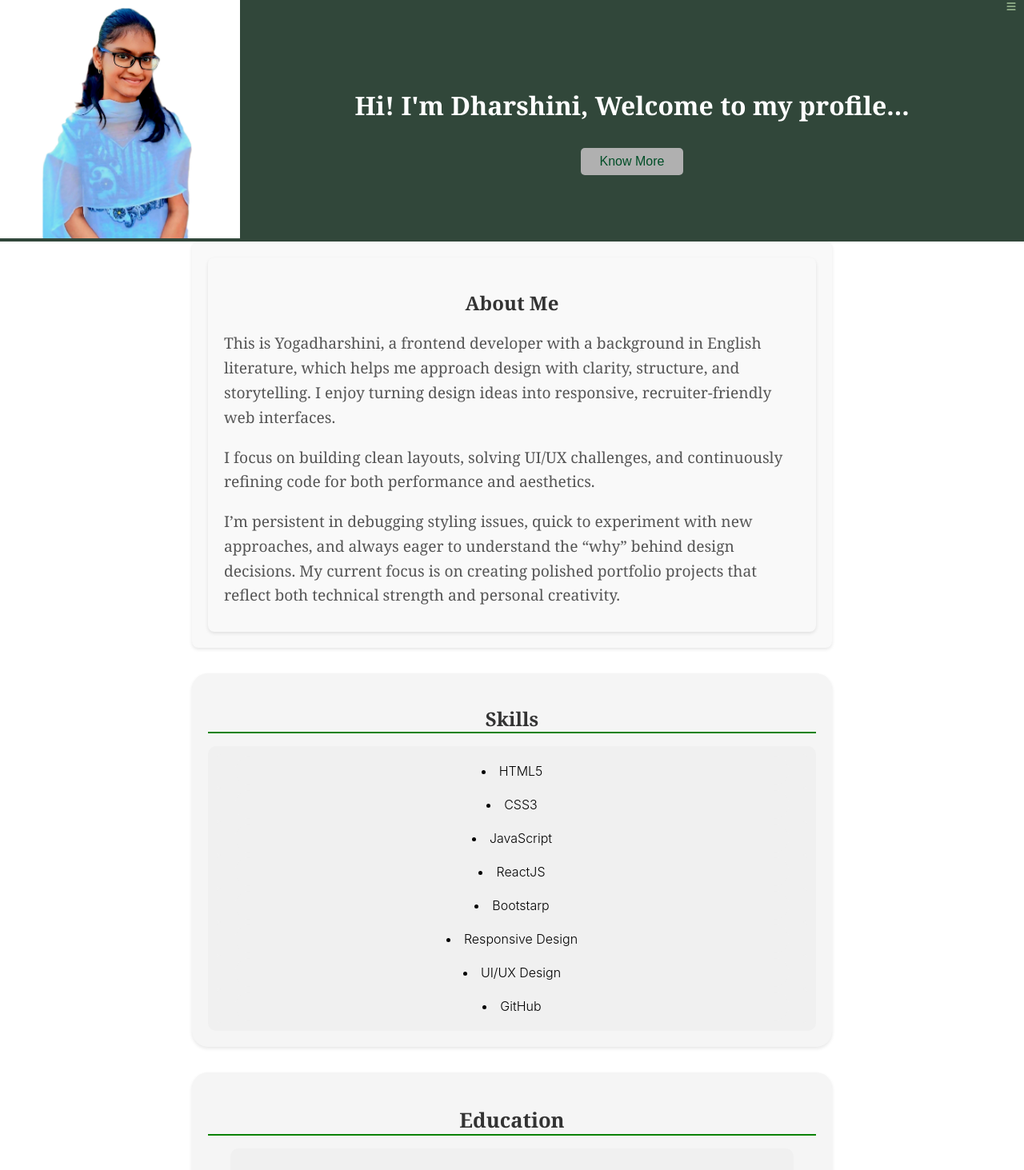
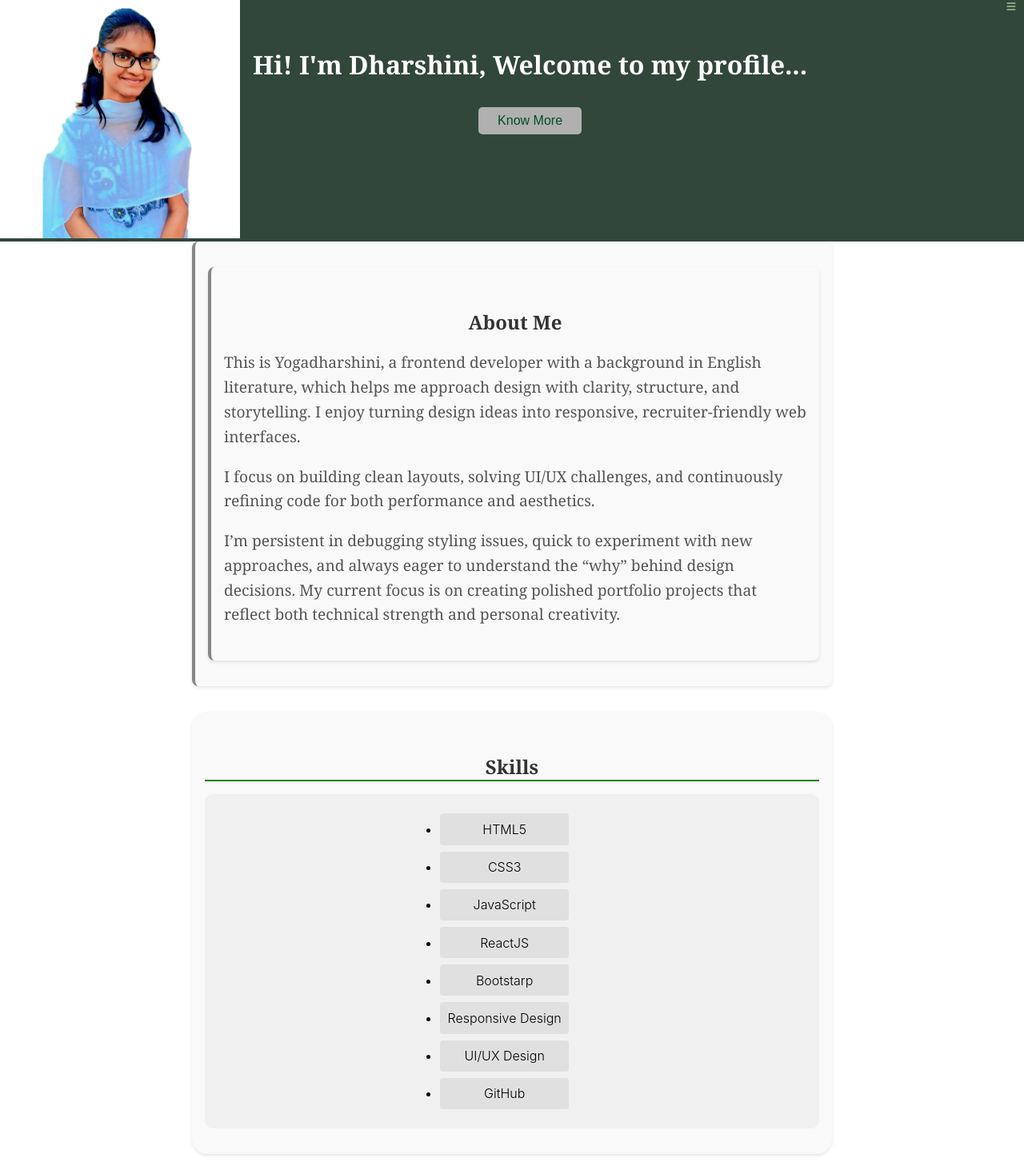
Before and after one commit to Dharshini-26003/interactive-resume, a React (Create React App) app: page / in a window 1280 px wide. Shown: the top 1463 px of the page at 80% size. Built offline with nearby package versions, Linux system fonts and the light colour scheme.

Commit message:
Modified css styles

```diff
--- a/src/components/education.jsx
+++ b/src/components/education.jsx
@@ -7,7 +7,7 @@ function MyEducations(){
             <article className='edu-list'>
                 <h3>College/University</h3>
                 <p>
-                    <strong>Degree: </strong>
+                  <strong>Degree: </strong>
                   <span>Bachelor of Arts in English Literature</span>
                 </p>
                 <p>
--- a/src/components/skills.jsx
+++ b/src/components/skills.jsx
@@ -5,14 +5,16 @@ function MySkills(){
         <div id="skills">
         <h2>Skills</h2>
         <div className='skills-list'>
-            <div><li>HTML5</li></div>
-            <div><li>CSS3</li></div>
-            <div><li>JavaScript</li></div>
-            <div><li>ReactJS</li></div>
-            <div><li>Bootstarp</li></div>
-            <div><li>Responsive Design</li></div>
-            <div><li>UI/UX Design</li></div>
-            <div><li>GitHub</li></div>
+           <ul>
+            <li>HTML5</li>
+            <li>CSS3</li>
+            <li>JavaScript</li>
+            <li>ReactJS</li>
+            <li>Bootstarp</li>
+            <li>Responsive Design</li>
+            <li>UI/UX Design</li>
+            <li>GitHub</li>
+           </ul>
         </div>
         </div>
     );
--- a/src/styles/about.css
+++ b/src/styles/about.css
@@ -1,7 +1,8 @@
 .about-sec {
   background-color: #f9f9f9;
-  padding: 20px;
+ padding: 2rem 1rem;
   border-radius: 8px;
+  border-left: 4px solid #868686;
   box-shadow: 0 2px 4px rgba(0,0,0,0.1);
   max-width: 800px;
   margin: 0px auto;
--- a/src/styles/education.css
+++ b/src/styles/education.css
@@ -1,6 +1,6 @@
 .edu-sec {
-  background-color: whitesmoke;
-  padding: 20px;
+  background-color: #fff;
+  padding: 2rem 1rem;
   border-radius: 20px;
   box-shadow: 0 2px 4px rgba(0,0,0,0.1);
   max-width: 800px;
@@ -18,13 +18,14 @@
   font-family: Cambria, Cochin, Georgia, Times, 'Times New Roman', serif;
 }
 
-.edu-list,
-.edu-inst {
+.edu-list, .edu-inst {
   list-style-type: none;
-  padding: 5px 10px;
+  margin-bottom: 1.5rem;
+  padding: 1rem;
   margin: 10px auto;
   background-color: #f0f0f0;
-  border-radius: 10px;
+  border: 1px solid #ccc;
+  border-radius: 6px;
   text-align: left;
   font-family: Cambria, Cochin, Georgia, Times, 'Times New Roman', serif;
   max-width: 90%;
--- a/src/styles/resumeintro.css
+++ b/src/styles/resumeintro.css
@@ -10,7 +10,8 @@ html {
     color: rgb(0, 78, 39);
     border: none;
     background-color:#b0b0b0;
-    padding: 10px 20px;
+    margin-top: 1rem;
+    padding: 0.6rem 1.2rem;
     border-radius: 5px;
     cursor: pointer;
     font-size: 1rem;
@@ -22,15 +23,10 @@ html {
 }
 .profile {
     font-family: Georgia, 'Times New Roman', Times, serif;
-    flex: 1;
-    min-width: 250px;
-    padding: 2rem;
-    justify-content: center;
     color: white;
-    display: flex;
-    flex-direction: column;
-    align-items: center;
     text-align: center;
+  padding: 2rem 1rem;
+
 }
 .profile h2 {
     font-size: 2rem;
--- a/src/styles/skills.css
+++ b/src/styles/skills.css
@@ -1,6 +1,8 @@
 .skills-sec {
-  background-color: #f5f5f5;
-  padding: 20px;
+  background-color: #f9f9f9;
+  padding: 2rem 1rem;
+
+  text-align: center;
   border-radius: 20px;
   box-shadow: 0 2px 4px rgba(0,0,0,0.1);
   max-width: 800px;
@@ -21,43 +23,46 @@
 .skills-list {
   display: flex;
   flex-direction: column;
-  justify-content: center;
-  padding: 10px;
+  align-items: flex-start;
+  padding: 0px 110px;
   background-color: #f0f0f0;
   border-radius: 10px;
 }
+.skills-section ul {
+  list-style-type: none;
+  padding: 0;
+}
 
 .skills-list li {
-  background-color: #f0f0f0;
-  padding: 0.5rem 1rem;
-  border-radius: 50px;
+ background-color: #e0e0e0;
+  margin: 0.5rem 9rem;
+  padding: 0.6rem;
+  border-radius: 4px;
   text-align: center;
+  font-size: 1rem;
+  word-break: break-word;
   font-weight: 300;
   color: black;
-   margin: 0 auto;
   max-width: 90%
+
 }
 
 .skills-list li:hover {
-  background-color: #0b8200;
+  background-color: #8c8b8b;
   color: white;
   transition: background-color 0.3s ease;
   cursor: default;
 }
+@media (max-width: 600px) {
+  .skills-section {
+    padding: 1rem;
+  }
 
-.skills-list div {
-  padding: 3px;
-  background-color: #f0f0f0;
-  border-radius: 6px;
-  text-align: center;
-  font-weight: 300;
-}
+  .skills-section ul {
+    padding-left: 1rem;
+  }
 
-/* 📱 Mobile Tweaks */
-@media (max-width: 768px) {
-  .skills-list li {
-    font-size: 1rem;
-    max-width: 100%;
-    margin: 8px auto;
+  .skills-section li {
+    font-size: 0.95rem;
   }
 }
```
Also changed, not shown: src/components/contact.jsx (+0 -13 lines).
